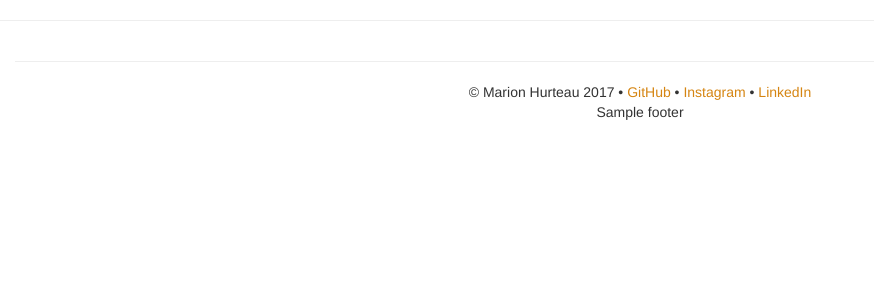
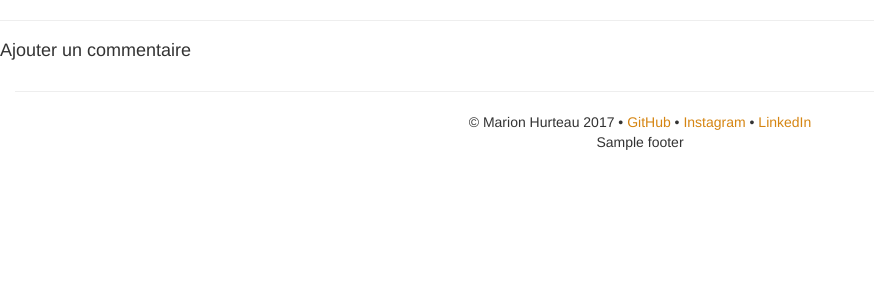
Before and after one commit to MarionLeHerisson/Hedgehog, a PHP site: template Application/View/blocks/comments.php in a window 1280 px wide. Shown: the top 300 px of the page, without its empty margins (0-874 px from the left). Run offline with PHP 8.4, Linux system fonts and the light colour scheme; the template is opened without the code that fills it: most values are stand-ins (such as "Sample title", 1, 10 or a date in 2020); some libraries are stand-ins or nearby versions.

Commit message:
loader and start comments

```diff
--- a/Application/View/blocks/comments.php
+++ b/Application/View/blocks/comments.php
@@ -1 +1,5 @@
 <hr>
+<h4>Ajouter un commentaire</h4>
+<form>
+
+</form>
--- a/www/js/admin.js
+++ b/www/js/admin.js
@@ -51,6 +51,8 @@ let createUrl = function () {
         let files = event.target.files,
             data = new FormData(),
             label = 'mainImg';
+
+        showMessage(label, '<img src="Medias/loader.gif">TRALALALALAL', false);
 
         $.each(files, function(key, value) {
             data.append(key, value);
```
